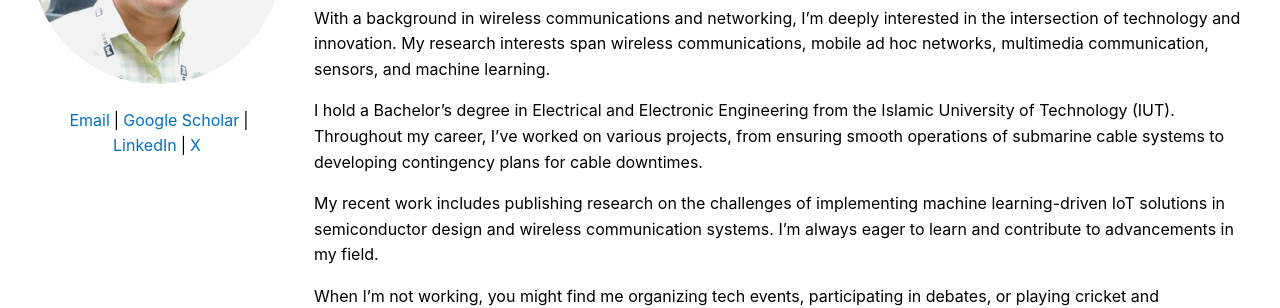
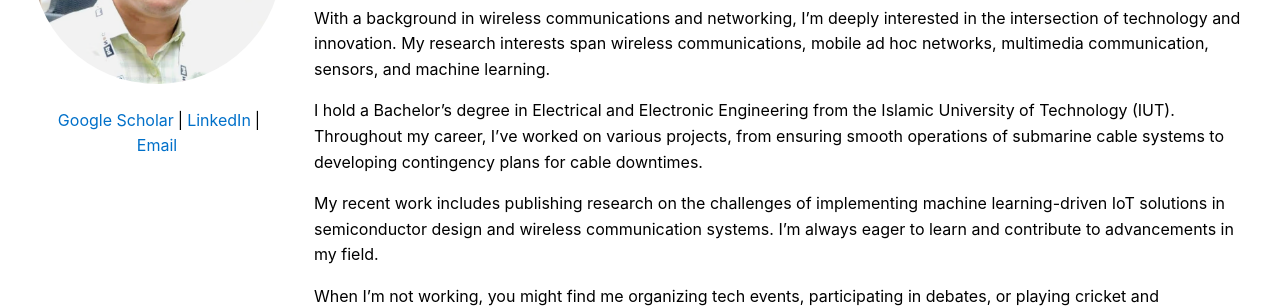
Before and after one commit to muntasimulhaque/muntasimulhaque.github.io, a Jekyll site: the page built from index.md, in a window 1280 px wide. Shown: the part 271-579 px from the top of the page. Built offline with Jekyll 4.4.1, drawn with Linux system fonts in a browser that asks for light colours.

Commit message:
Update default.html

```diff
--- a/_layouts/default.html
+++ b/_layouts/default.html
@@ -22,7 +22,7 @@
         <aside>
             <img src="{{ '/assets/images/profile.avif' | relative_url }}" alt="Profile Photo" class="profile-photo">
             <div class="social-links">
-                <a href="mailto:muntasim.haque@gmail.com" class="social-link">Email</a> | <a href="https://scholar.google.com/citations?hl=en&user=qsD8a0MAAAAJ&view_op=list_works&sortby=pubdate" class="social-link" target="_blank">Google Scholar</a> | <a href="https://linkedin.com/in/muntasimulhaque" class="social-link" target="_blank">LinkedIn</a> | <a href="https://x.com/muntasimulhaque" class="social-link" target="_blank">X</a>
+                <a href="https://scholar.google.com/citations?hl=en&user=qsD8a0MAAAAJ&view_op=list_works&sortby=pubdate" class="social-link" target="_blank">Google Scholar</a> | <a href="https://linkedin.com/in/muntasimulhaque" class="social-link" target="_blank">LinkedIn</a> | <a href="mailto:muntasim.haque@gmail.com" class="social-link">Email</a>
             </div>
         </aside>
 
```
